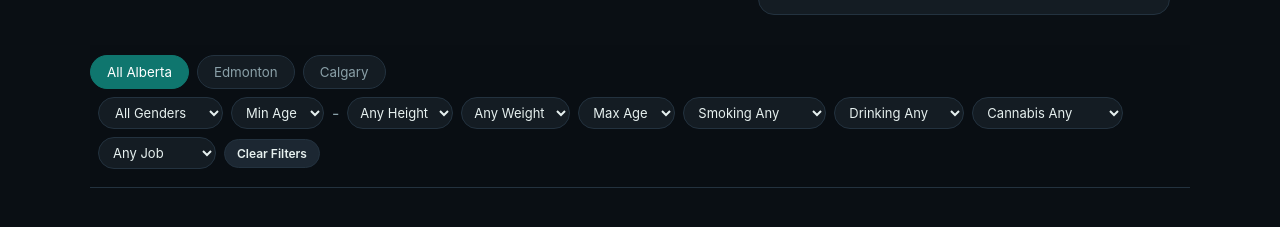
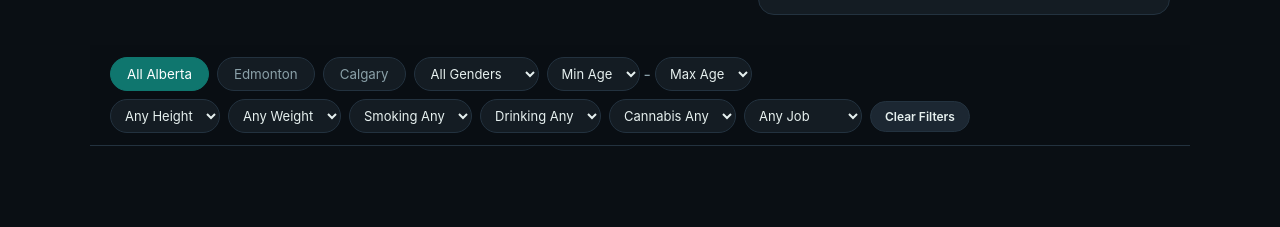
Before and after one commit to donaldprestonlarson-glitch/AFD-Version2-Playground, a website: page public/index.html in a window 1280 px wide. Shown: the part 421-648 px from the top of the page. Drawn offline with Linux system fonts and the light colour scheme.

Commit message:
Add files via upload

```diff
--- a/public/index.html
+++ b/public/index.html
@@ -34,7 +34,7 @@ nav{display:flex;gap:10px;align-items:center}
 .modal{position:fixed;inset:0;background:rgba(0,0,0,.7);display:none;align-items:center;justify-content:center;z-index:100;padding:20px}
 .modal.open{display:flex}
 .modal-box{background:var(--card2);border:1px solid var(--border);border-radius:16px;width:100%;max-width:480px;padding:20px;max-height:94vh;overflow:auto}
-.modal-box.wide{max-height:92vh;height:auto;min-height:400px;max-width:600px}
+.modal-box.wide{max-width:600px}
 input,textarea,select{width:100%;padding:12px;border-radius:10px;border:1px solid var(--border);background:var(--bg);color:var(--text);margin-top:8px}
 .photo-upload{margin-top:12px;border:2px dashed var(--border);border-radius:12px;padding:14px;text-align:center;background:var(--bg)}
 .photo-grid{display:grid;grid-template-columns:repeat(4,1fr);gap:8px;margin:10px 0}
@@ -73,8 +73,8 @@ input,textarea,select{width:100%;padding:12px;border-radius:10px;border:1px soli
 .host-blurb{background:linear-gradient(135deg,#0f2a2a,#0a1f1f);border:1px solid var(--teal);border-radius:8px;padding:8px 10px;margin-top:8px;font-size:12px;color:#8ee9d6}
 
 
-#profileModal .modal-box.wide{max-height:92vh;height:auto;min-height:400px;max-height:85vh;overflow:hidden;display:flex;flex-direction:column}
-#profileModal #pv_bio{max-height:320px;min-height:120px;overflow-y:auto;line-height:1.5}
+#profileModal .modal-box.wide{max-height:85vh;overflow:hidden;display:flex;flex-direction:column}
+#profileModal #pv_bio{max-height:140px;overflow-y:auto}
 </style>
 </head>
 <body>
@@ -112,41 +112,24 @@ input,textarea,select{width:100%;padding:12px;border-radius:10px;border:1px soli
   </div>
 </section>
 
-<div class="filters" id="browse" style="align-items:center;flex-wrap:wrap;gap:8px;padding:10px 0">
+<div class="filters" id="browse" style="flex-direction:column;gap:8px;align-items:stretch">
+  <div style="display:flex;gap:8px;align-items:center;flex-wrap:wrap">
     <button class="chip active" onclick="filterCity('All',this)">All Alberta</button>
     <button class="chip" onclick="filterCity('Edmonton',this)">Edmonton</button>
     <button class="chip" onclick="filterCity('Calgary',this)">Calgary</button>
-  <div style="display:flex;gap:8px;align-items:center;flex-wrap:wrap;margin-left:8px">
-    <select id="filterGender" onchange="loadUsers()" style="width:auto;margin:0;padding:6px 12px;border-radius:20px;background:var(--card);border:1px solid var(--border);color:var(--text);font-size:13px">
-      <option value="All">All Genders</option>
-      <option value="Woman">Women Only</option>
-      <option value="Man">Men Only</option>
-    </select>
-    <select id="filterAgeMin" onchange="loadUsers()" style="width:auto;margin:0;padding:6px 10px;border-radius:20px;background:var(--card);border:1px solid var(--border);color:var(--text);font-size:13px"><option value="">Min Age</option><option value="18">18</option><option value="25">25</option><option value="30">30</option><option value="35">35</option><option value="40">40</option><option value="45">45</option><option value="50">50</option></select>
-    <span style="color:var(--muted)">-</span>
-    <select id="filterHeight" onchange="loadUsers()" style="width:auto;margin:0;padding:6px 8px;border-radius:20px;background:var(--card);border:1px solid var(--border);color:var(--text);font-size:13px"><option value="All">Any Height</option><option value="Under 5ft4">Under 5ft4</option><option value="5ft4-5ft7">5ft4-5ft7</option><option value="5ft8-5ft11">5ft8-5ft11</option><option value="6ft+">6ft+</option></select>
-    <select id="filterWeight" onchange="loadUsers()" style="width:auto;margin:0;padding:6px 8px;border-radius:20px;background:var(--card);border:1px solid var(--border);color:var(--text);font-size:13px"><option value="All">Any Weight</option><option value="Slim">Slim</option><option value="Athletic">Athletic</option><option value="Average">Average</option><option value="Curvy">Curvy</option><option value="Large">Large</option></select>
-    <select id="filterAgeMax" onchange="loadUsers()" style="width:auto;margin:0;padding:6px 10px;border-radius:20px;background:var(--card);border:1px solid var(--border);color:var(--text);font-size:13px"><option value="">Max Age</option><option value="30">30</option><option value="35">35</option><option value="40">40</option><option value="45">45</option><option value="50">50</option><option value="60">60</option><option value="99">99</option></select>
-    <select id="filterSmoking" onchange="loadUsers()" style="width:auto;margin:0;padding:6px 10px;border-radius:20px;background:var(--card);border:1px solid var(--border);color:var(--text);font-size:13px"><option value="All">Smoking Any</option><option value="Never">Non-Smoker</option><option value="Socially">Smokes Socially</option><option value="Daily">Smokes Daily</option></select>
-    <select id="filterAlcohol" onchange="loadUsers()" style="width:auto;margin:0;padding:6px 10px;border-radius:20px;background:var(--card);border:1px solid var(--border);color:var(--text);font-size:13px"><option value="All">Drinking Any</option><option value="Never">Never Drinks</option><option value="Socially">Social Drinker</option><option value="Weekly">Drinks Weekly</option><option value="Daily">Drinks Daily</option></select>
-    <select id="filterCannabis" onchange="loadUsers()" style="width:auto;margin:0;padding:6px 10px;border-radius:20px;background:var(--card);border:1px solid var(--border);color:var(--text);font-size:13px"><option value="All">Cannabis Any</option><option value="Never">No Cannabis</option><option value="Socially">Cannabis Socially</option><option value="Weekly">Cannabis Weekly</option><option value="Daily">Cannabis Daily</option></select>
-    <select id="filterOccupation" onchange="loadUsers()" style="width:auto;margin:0;padding:6px 10px;border-radius:20px;background:var(--card);border:1px solid var(--border);color:var(--text);font-size:13px"><option value="All">Any Job</option><option value="Trades">Trades</option><option value="Professional">Professional</option><option value="Healthcare">Healthcare</option><option value="Education">Education</option><option value="Hospitality">Hospitality</option><option value="Retired">Retired</option><option value="Student">Student</option></select>
-    <button class="btn btn-ghost" style="padding:6px 12px;font-size:12px;border-radius:20px;border:1px solid var(--border)" onclick="clearFilters()">Clear Filters</button>
-  </div>
+    <select id="filterGender" onchange="loadUsers()" style="width:auto;margin:0;padding:7px 12px;border-radius:20px;background:var(--card);border:1px solid var(--border);color:var(--text);font-size:13px"><option value="All">All Genders</option><option value="Woman">Women Only</option><option value="Man">Men Only</option></select>
+    <div style="display:flex;gap:4px;align-items:center"><select id="filterAgeMin" onchange="loadUsers()" style="width:auto;margin:0;padding:7px 10px;border-radius:20px;background:var(--card);border:1px solid var(--border);color:var(--text);font-size:13px"><option value="">Min Age</option><option value="18">18</option><option value="25">25</option><option value="30">30</option><option value="35">35</option><option value="40">40</option><option value="45">45</option><option value="50">50</option></select><span style="color:var(--muted)">-</span><select id="filterAgeMax" onchange="loadUsers()" style="width:auto;margin:0;padding:7px 10px;border-radius:20px;background:var(--card);border:1px solid var(--border);color:var(--text);font-size:13px"><option value="">Max Age</option><option value="30">30</option><option value="35">35</option><option value="40">40</option><option value="45">45</option><option value="50">50</option><option value="60">60</option><option value="99">99</option></select></div>
     <span style="margin-left:auto;color:var(--muted);font-size:13px" id="count"></span>
   </div>
-
-<div class="grid" id="grid"></div>
-
-<!-- PROFILE VIEW -->
-<div class="modal" id="profileModal"><div class="modal-box wide">
-  <div style="display:flex;justify-content:space-between;align-items:center;margin-bottom:12px"><h3 id="pv_name">Profile</h3><span style="cursor:pointer;font-size:22px" onclick="closeModals()">✕</span></div>
-  <img id="pv_photo" class="profile-photo" style="display:none">
-  <div id="pv_noPhoto" class="avatar big" style="margin:0 auto 12px;display:none"></div>
-  <div class="thumbs" id="pv_thumbs"></div>
-  <div style="margin:12px 0"><b id="pv_age_city" style="color:var(--muted)"></b></div>
-  <p id="pv_bio" style="white-space:pre-wrap;background:var(--bg);padding:14px;border-radius:10px;border:1px solid var(--border);max-height:320px;min-height:120px;overflow-y:auto;line-height:1.5;font-size:14px;display:block"></p>
-  <div style="display:flex;gap:10px;margin-top:16px"><button class="btn btn-primary" style="flex:1" onclick="messageFromProfile()">Message Free</button><button class="btn btn-ghost" onclick="closeModals()">Close</button><button class="btn btn-ghost" style="color:#f87171" onclick="blockUser()">Block</button></div>
+  <div style="display:flex;gap:8px;align-items:center;flex-wrap:wrap">
+    <select id="filterHeight" onchange="loadUsers()" style="width:auto;margin:0;padding:7px 10px;border-radius:20px;background:var(--card);border:1px solid var(--border);color:var(--text);font-size:13px"><option value="All">Any Height</option><option value="Under 5ft4">Under 5ft4</option><option value="5ft4-5ft7">5ft4-5ft7</option><option value="5ft8-5ft11">5ft8-5ft11</option><option value="6ft+">6ft+</option></select>
+    <select id="filterWeight" onchange="loadUsers()" style="width:auto;margin:0;padding:7px 10px;border-radius:20px;background:var(--card);border:1px solid var(--border);color:var(--text);font-size:13px"><option value="All">Any Weight</option><option value="Slim">Slim</option><option value="Athletic">Athletic</option><option value="Average">Average</option><option value="Curvy">Curvy</option><option value="Large">Large</option></select>
+    <select id="filterSmoking" onchange="loadUsers()" style="width:auto;margin:0;padding:7px 10px;border-radius:20px;background:var(--card);border:1px solid var(--border);color:var(--text);font-size:13px"><option value="All">Smoking Any</option><option value="Never">Non-Smoker</option><option value="Socially">Social</option><option value="Daily">Daily</option></select>
+    <select id="filterAlcohol" onchange="loadUsers()" style="width:auto;margin:0;padding:7px 10px;border-radius:20px;background:var(--card);border:1px solid var(--border);color:var(--text);font-size:13px"><option value="All">Drinking Any</option><option value="Never">Never</option><option value="Socially">Social</option><option value="Weekly">Weekly</option><option value="Daily">Daily</option></select>
+    <select id="filterCannabis" onchange="loadUsers()" style="width:auto;margin:0;padding:7px 10px;border-radius:20px;background:var(--card);border:1px solid var(--border);color:var(--text);font-size:13px"><option value="All">Cannabis Any</option><option value="Never">No</option><option value="Socially">Social</option><option value="Weekly">Weekly</option><option value="Daily">Daily</option></select>
+    <select id="filterOccupation" onchange="loadUsers()" style="width:auto;margin:0;padding:7px 10px;border-radius:20px;background:var(--card);border:1px solid var(--border);color:var(--text);font-size:13px"><option value="All">Any Job</option><option value="Trades">Trades</option><option value="Professional">Professional</option><option value="Healthcare">Healthcare</option><option value="Education">Education</option><option value="Hospitality">Hospitality</option><option value="Retired">Retired</option><option value="Student">Student</option></select>
+    <button class="btn btn-ghost" style="padding:7px 14px;font-size:12px;border-radius:20px;border:1px solid var(--border)" onclick="clearFilters()">Clear Filters</button>
+  </div>
 </div></div>
 
 <!-- SIGNUP -->
@@ -273,7 +256,8 @@ document.getElementById('e_photos')?.addEventListener('change', e=>{
   eNewFiles=Array.from(e.target.files).slice(0,4); renderGridPreview(document.getElementById('e_preview'), eNewFiles, i=>{ eNewFiles.splice(i,1); renderGridPreview(document.getElementById('e_preview'), eNewFiles, arguments.callee); });
 });
 
-async async function loadUsers(){
+async
+async function loadUsers(){
   const gender = document.getElementById('filterGender')?.value || 'All';
   const ageMin = document.getElementById('filterAgeMin')?.value || '';
   const ageMax = document.getElementById('filterAgeMax')?.value || '';
@@ -296,6 +280,7 @@ async async function loadUsers(){
   const occupationParam=occupation!=='All'?`occupation=${encodeURIComponent(occupation)}`:'';
   const q=[cityParam, myParam, genderParam, ageMinParam, ageMaxParam, heightParam, weightParam, smokingParam, alcoholParam, cannabisParam, occupationParam].filter(Boolean).join('&');
   const url='/api/users'+(q?'?'+q:'');
+  try{
     const res=await fetch(url); users=await res.json();
     document.getElementById('count').innerText=users.length+' singles in '+(activeCity==='All'?'Alberta':activeCity);
     const grid=document.getElementById('grid'); grid.innerHTML='';
@@ -303,10 +288,12 @@ async async function loadUsers(){
       if(i===3){ const ad=document.createElement('div'); ad.className='ad'; ad.innerHTML='Advertisement<br>This is how we stay free'; grid.appendChild(ad); }
       const d=document.createElement('div'); d.className='card'; d.onclick=()=>openProfile(u.id);
       const photo=u.photo_url|| (u.photos&&u.photos[0]) || ''; const av=photo?`<div class="avatar"><img src="${photo}"></div>`:`<div class="avatar">${u.name[0]}</div>`;
-    d.innerHTML=`<div class="online"></div><div style="display:flex;gap:12px;align-items:center">${av}<div><b>${u.name}, ${u.age}</b><div style="color:var(--muted);font-size:13px">${u.gender||''} • ${u.city} - ${u.photos?.length||0} photos</div></div></div><p style="margin:12px 0;color:var(--muted);font-size:14px;min-height:40px">${(u.bio||'').slice(0,90)}...</p><button class="btn btn-primary" style="width:100%" onclick="event.stopPropagation();openChat(${u.id},'${u.name.replace(/'/g,"\\'")}')">Message Free</button>`;
+      d.innerHTML=`<div class="online"></div><div style="display:flex;gap:12px;align-items:center">${av}<div><b>${u.name}, ${u.age}</b><div style="color:var(--muted);font-size:13px">${u.gender||''} • ${u.city} - ${u.photos?.length||0} photos</div></div></div><p style="margin:12px 0;color:var(--muted);font-size:14px;min-height:40px">${(u.bio||'').slice(0,90)}...</p><button class="btn btn-primary" style="width:100%" onclick="event.stopPropagation();openChat(${u.id},'${u.name.replace(/'/g,"\'")}')">Message Free</button>`;
       grid.appendChild(d);
     });
+  }catch(e){ console.error(e); document.getElementById('count').innerText='Error loading'; }
 }
+
 
 function openProfile(id){
   const u=users.find(x=>x.id==id); if(!u) return; viewingUser=u;
@@ -342,6 +329,7 @@ function openProfile(id){
 function messageFromProfile(){ closeModals(); setTimeout(()=>openChat(viewingUser.id, viewingUser.name),200); }
 function blockUser(){ alert('Reported! Admin will review and remove if nude/inappropriate. Thanks for keeping AFD clean.'); closeModals(); }
 
+function clearFilters(){ const ids=["filterGender","filterAgeMin","filterAgeMax","filterHeight","filterWeight","filterSmoking","filterAlcohol","filterCannabis","filterOccupation"]; ids.forEach(id=>{ const e=document.getElementById(id); if(e) e.value=id.includes("Age")?"": "All"; }); filterCity("All", document.querySelector(".chip.active")||document.querySelector(".chip")); }
 function filterCity(c,el){ activeCity=c; document.querySelectorAll('.chip').forEach(x=>x.classList.remove('active')); if(el) el.classList.add('active'); loadUsers(); }
 function openModal(t){ document.getElementById(t+'Modal').classList.add('open'); }
 function closeModals(){ document.querySelectorAll('.modal').forEach(m=>m.classList.remove('open')); }
```
Lines whose indentation alone changed are shown as unchanged.
